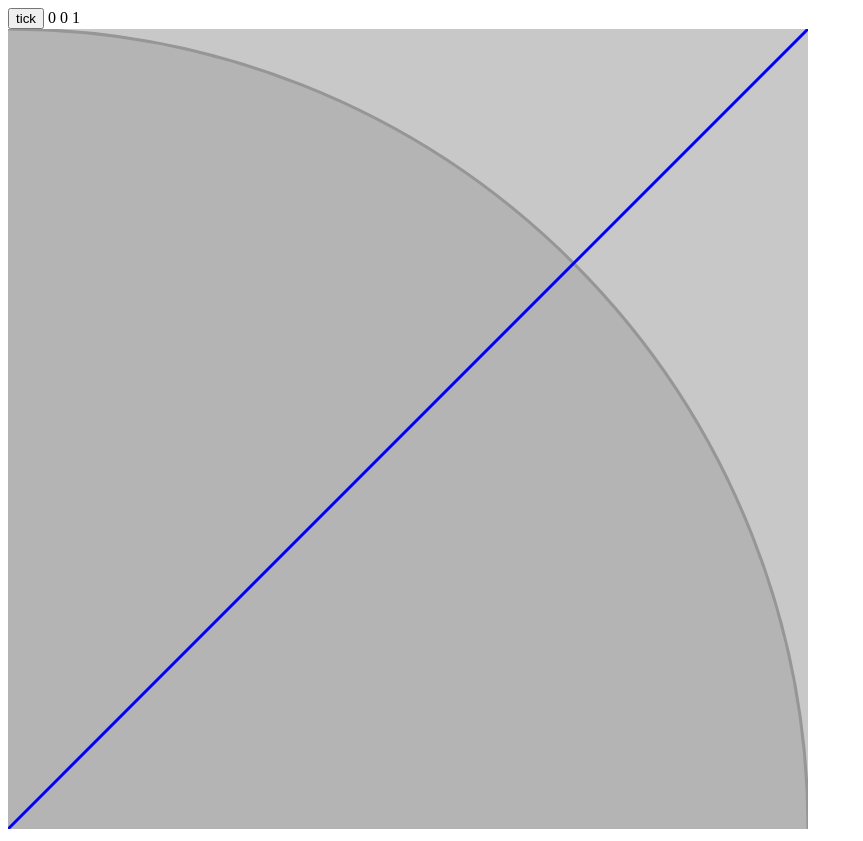
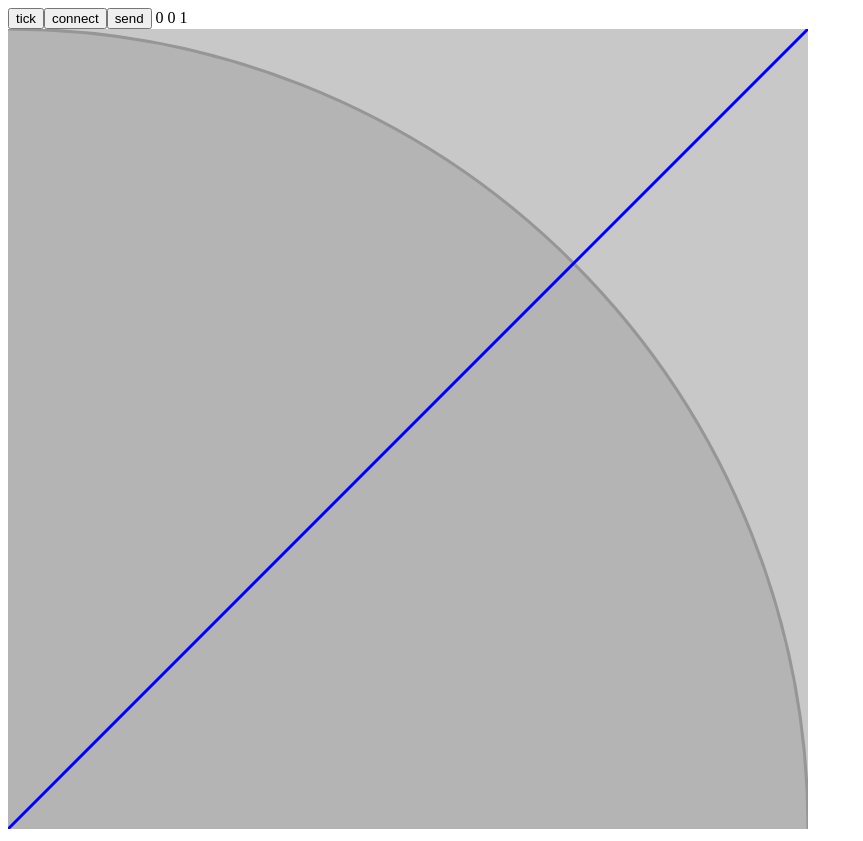
Before and after one commit to Ampoi/super_pi, a Vue app: page / in a window 1280 px wide. Shown: the whole page, without its empty margins (0-863 px from the left). Built offline with nearby package versions, Linux system fonts and the light colour scheme.

Commit message:
arduino側と通信できるようになった

```diff
--- a/package.json
+++ b/package.json
@@ -10,6 +10,7 @@
   },
   "dependencies": {
     "@types/p5": "^1.7.6",
+    "@types/w3c-web-serial": "^1.0.6",
     "p5": "^1.9.0",
     "vue": "^3.3.11"
   },
--- a/src/App.vue
+++ b/src/App.vue
@@ -1,5 +1,7 @@
 <template>
-    <button @click="tick()">tick</button>
+    <button @click="tick">tick</button>
+    <button @click="connect">connect</button>
+    <button @click="() => sendMessage('hey!')">send</button>
     {{ k }}
     {{ blackRate*4 }}
     {{ pivots.length }}
@@ -12,6 +14,47 @@ import { sub_process, isInCircle } from "./utils/sub_process"
 let pivots: [x: number, y: number][] = [[0,0]]
 let pivots_to_draw: [x: number, y: number][] = pivots
 const blackRate = ref(0)
+
+let writer: WritableStreamDefaultWriter<Uint8Array>
+
+async function connect(){
+    const port = await navigator.serial.requestPort()
+    await port.open({ baudRate: 9600 })
+
+    const writerStream = port.writable?.getWriter();
+    if( !writerStream ) throw new Error("😢")
+    writer = writerStream
+
+    while(port.readable){
+        const reader = port.readable.getReader();
+        try {
+            while(true){
+                const { value, done } = await reader.read();
+                if (done) {
+                    console.log("INFO: 読込モード終了");
+                    break;
+                }
+                //👇生データはバイナリなので、ユニコード文字へデコード
+                const inputValue = new TextDecoder().decode(value);
+                console.log(inputValue);
+            }
+        } catch (error) {
+            console.log("ERROR: 読み出し失敗");
+            console.log(error);
+        } finally {
+            reader.releaseLock();
+            await port.close();
+            console.log("INFO: 接続を切断しました");
+        }
+    }
+}
+
+async function sendMessage(message: string) {
+    if (writer) {
+        const data = new TextEncoder().encode(message + '\n');
+        await writer.write(data);
+    }
+}
 
 const k = ref(0)
 const span = 2**5
```
Also changed, not shown: 2 other files (tests, documents, lock files or other folders).
